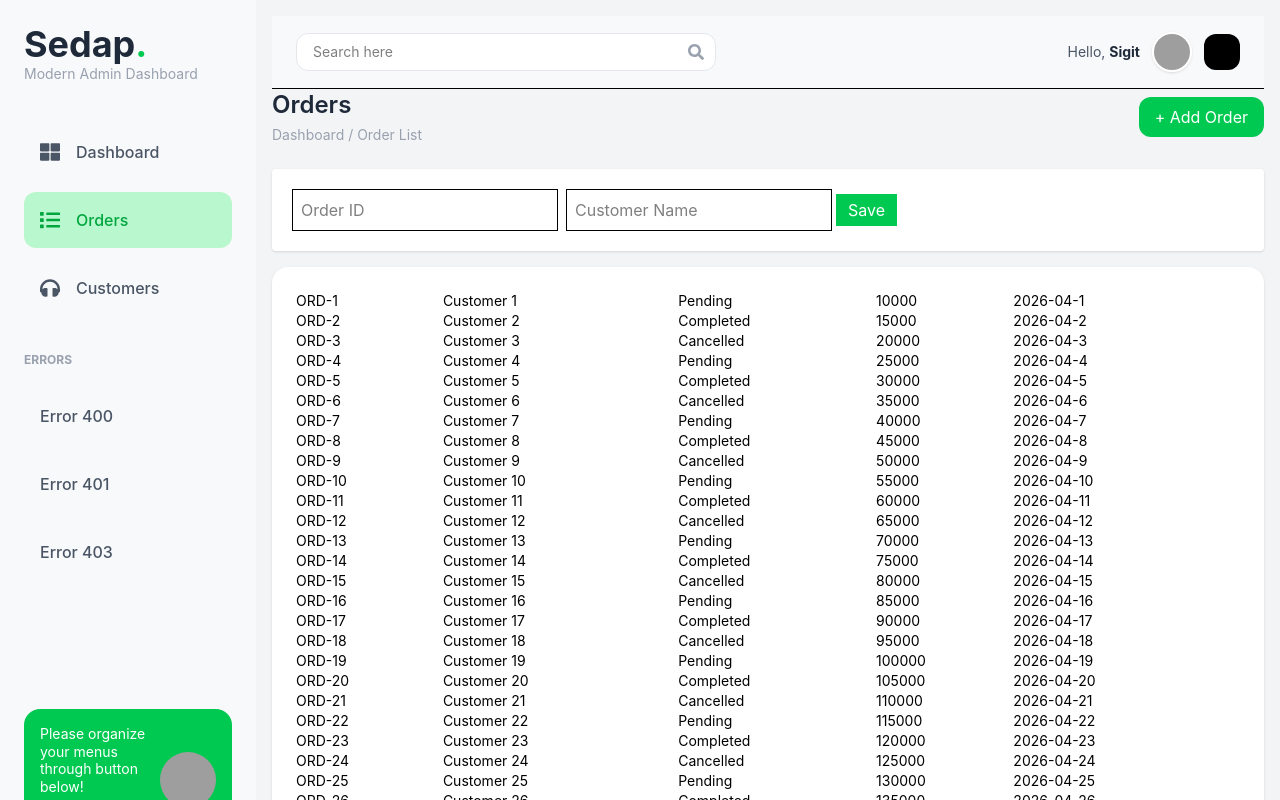
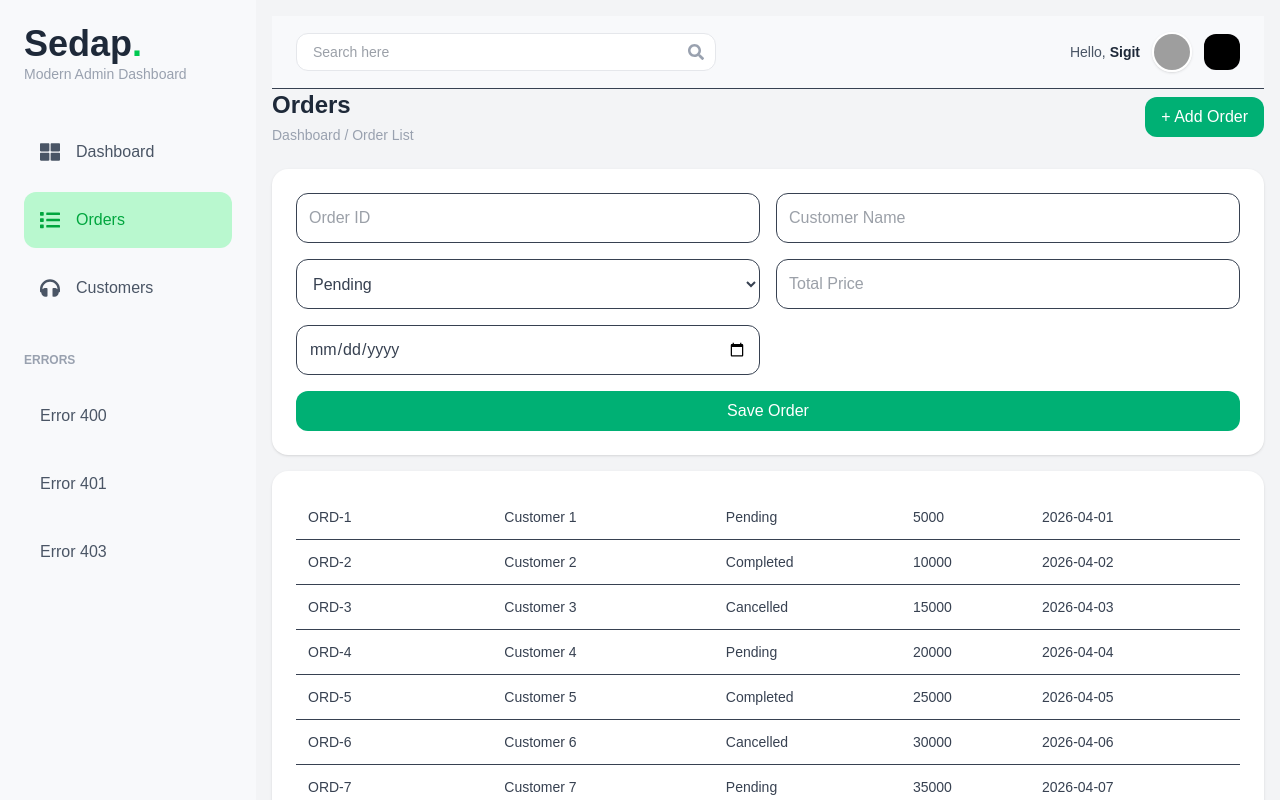
Before and after one commit to sigitprasetyo-pcr/React-Sigit-SIA, a React (Vite) app: page /orders in a window 1280 px wide. Both pictures are taken after a click on the button "+ Add Order". Shown: the top 800 px of the page. Built offline with nearby package versions, Linux system fonts and the light colour scheme; grey boxes are pictures that could not be loaded; a web font is replaced by a local one.

Commit message:
Latihan P6

```diff
--- a/src/App.jsx
+++ b/src/App.jsx
@@ -5,6 +5,7 @@ import Dashboard from "./pages/Dashboard";
 import Orders from "./pages/Orders";
 import Customers from "./pages/Customers";
 import NotFound from "./pages/NotFound";
+import ErrorPage from "./components/ErrorPage"; // ✅ TAMBAHAN
 import "./assets/tailwind.css";
 import Sidebar from "./layouts/Sidebar";
 
@@ -22,15 +23,43 @@ function App() {
           <Route path="/orders" element={<Orders />} />
           <Route path="/customers" element={<Customers />} />
 
-          {/* 🔥 ERROR PAGE */}
-          <Route path="/error/400" element={<NotFound />} />
-          <Route path="/error/401" element={<NotFound />} />
-          <Route path="/error/403" element={<NotFound />} />
+          {/* 🔥 ERROR PAGE (Sesuai Soal) */}
+          <Route
+            path="/error/400"
+            element={
+              <ErrorPage
+                code="400"
+                message="Bad Request"
+                image="https://cdn-icons-png.flaticon.com/512/564/564619.png"
+              />
+            }
+          />
 
-          {/* 🔥 404 WAJIB PALING BAWAH */}
+          <Route
+            path="/error/401"
+            element={
+              <ErrorPage
+                code="401"
+                message="Unauthorized"
+                image="https://cdn-icons-png.flaticon.com/512/564/564619.png"
+              />
+            }
+          />
+
+          <Route
+            path="/error/403"
+            element={
+              <ErrorPage
+                code="403"
+                message="Forbidden"
+                image="https://cdn-icons-png.flaticon.com/512/564/564619.png"
+              />
+            }
+          />
+
+          {/* 🔥 404 (PAKAI NotFound ATAU ErrorPage) */}
           <Route path="*" element={<NotFound />} />
         </Routes>
-
       </div>
     </div>
   );
--- a/src/assets/tailwind.css
+++ b/src/assets/tailwind.css
@@ -14,13 +14,53 @@
   :root {
     --font-barlow: "Barlow", sans-serif;
     --font-poppins: "Poppins", sans-serif;
+
     --color-latar: #f3f4f6;
     --color-teks: #374151;
     --color-teks-samping: #6b7280;
     --color-garis: #e5e7eb;
+
     --color-hijau: #00B074;
     --color-merah: #ef4444;
     --color-biru: #3b82f6;
     --color-kuning: #f59e0b;
   }
+
+  body {
+    font-family: var(--font-poppins);
+    background-color: var(--color-latar);
+    color: var(--color-teks);
+  }
 }
+
+/* 🔥 CUSTOM COMPONENT STYLE */
+@layer components {
+
+  .card {
+    @apply bg-white rounded-2xl shadow-sm p-6;
+  }
+
+  .table-header {
+    @apply text-gray-400 border-b text-sm;
+  }
+
+  .table-row {
+    @apply border-b hover:bg-gray-50 transition;
+  }
+
+  .table-cell {
+    @apply px-4 py-3;
+  }
+
+  .input {
+    @apply border rounded-xl p-3 outline-none focus:ring-2;
+  }
+
+  .btn-primary {
+    @apply bg-[var(--color-hijau)] hover:opacity-90 text-white px-4 py-2 rounded-xl;
+  }
+
+  .badge {
+    @apply px-3 py-1 rounded-full text-xs font-semibold;
+  }
+}
--- a/src/components/ErrorPage.jsx
+++ b/src/components/ErrorPage.jsx
@@ -1,27 +1,26 @@
 import { Link } from "react-router-dom";
 
-export default function ErrorPage({ code, description, image }) {
+export default function ErrorPage({ code, message, image }) {
   return (
-    <div className="flex items-center justify-center min-h-screen bg-[#F8F9FB]">
-      <div className="bg-white p-10 rounded-2xl shadow-md text-center max-w-md w-full">
+    <div className="flex items-center justify-center min-h-screen bg-[#F8F9FB] px-4">
+      <div className="bg-white rounded-2xl shadow-md p-10 text-center max-w-md w-full">
 
-        <img src={image} className="w-32 mx-auto mb-4" />
+        <img src={image} alt="error" className="w-40 mx-auto mb-6" />
 
-        <h1 className="text-6xl font-extrabold text-red-500 mb-2">
+        <h1 className="text-5xl font-extrabold text-red-500 mb-2">
           {code}
         </h1>
 
         <h2 className="text-xl font-bold text-gray-800 mb-2">
-          {description}
+          {message}
         </h2>
 
         <Link
           to="/"
-          className="inline-block bg-green-500 hover:bg-green-600 text-white px-6 py-2 rounded-lg"
+          className="inline-block mt-4 bg-green-500 text-white px-6 py-2 rounded-lg"
         >
-          Kembali ke Dashboard
+          Back to Dashboard
         </Link>
-
       </div>
     </div>
   );
--- a/src/data/Customers.js
+++ b/src/data/Customers.js
@@ -2,6 +2,6 @@ export const customers = Array.from({ length: 30 }, (_, i) => ({
   id: `CUS-${i + 1}`,
   name: `Customer ${i + 1}`,
   email: `customer${i + 1}@gmail.com`,
-  phone: `08123${i + 1}`,
+  phone: `08123${String(i + 1).padStart(3, "0")}`,
   loyalty: ["Bronze", "Silver", "Gold"][i % 3],
 }));
--- a/src/data/Orders.js
+++ b/src/data/Orders.js
@@ -2,6 +2,6 @@ export const orders = Array.from({ length: 30 }, (_, i) => ({
   id: `ORD-${i + 1}`,
   name: `Customer ${i + 1}`,
   status: ["Pending", "Completed", "Cancelled"][i % 3],
-  price: 10000 + i * 5000,
-  date: `2026-04-${(i % 30) + 1}`,
+  price: (i + 1) * 5000,
+  date: `2026-04-${String(i + 1).padStart(2, "0")}`,
 }));
--- a/src/pages/Customers.jsx
+++ b/src/pages/Customers.jsx
@@ -14,32 +14,64 @@ export default function Customers() {
 
   return (
     <div>
-
       <PageHeader title="Customers" breadcrumb={["Dashboard", "Customer List"]}>
         <button
-          onClick={()=>setShowForm(!showForm)}
-          className="bg-green-500 text-white px-4 py-2 rounded-xl"
+          onClick={() => setShowForm(!showForm)}
+          className="btn-primary"
         >
           + Add Customer
         </button>
       </PageHeader>
 
+      {/* ✅ FORM */}
       {showForm && (
-        <div className="bg-white p-4 mb-4 rounded shadow">
-          <input placeholder="Customer ID" onChange={(e)=>setForm({...form,id:e.target.value})} className="border p-2 m-1"/>
-          <input placeholder="Name" onChange={(e)=>setForm({...form,name:e.target.value})} className="border p-2 m-1"/>
-          <button onClick={handleSubmit} className="bg-green-500 text-white px-3 py-1">
-            Save
+        <div className="card mb-4 grid grid-cols-2 gap-4">
+          <input
+            className="input"
+            placeholder="Customer ID"
+            onChange={(e) => setForm({ ...form, id: e.target.value })}
+          />
+
+          <input
+            className="input"
+            placeholder="Name"
+            onChange={(e) => setForm({ ...form, name: e.target.value })}
+          />
+
+          <input
+            className="input"
+            placeholder="Email"
+            onChange={(e) => setForm({ ...form, email: e.target.value })}
+          />
+
+          <input
+            className="input"
+            placeholder="Phone"
+            onChange={(e) => setForm({ ...form, phone: e.target.value })}
+          />
+
+          <select
+            className="input"
+            onChange={(e) => setForm({ ...form, loyalty: e.target.value })}
+          >
+            <option>Bronze</option>
+            <option>Silver</option>
+            <option>Gold</option>
+          </select>
+
+          <button className="btn-primary col-span-2" onClick={handleSubmit}>
+            Save Customer
           </button>
         </div>
       )}
 
-      <div className="bg-white p-6 rounded-2xl shadow-sm">
+      {/* ✅ TABLE */}
+      <div className="card hover:shadow-md transition-all overflow-x-auto">
         <table className="w-full text-sm">
           <tbody>
-            {data.map((c,i)=>(
-              <tr key={i}>
-                <td>{c.id}</td>
+            {data.map((c, i) => (
+              <tr key={i} className="border-b">
+                <td className="p-3">{c.id}</td>
                 <td>{c.name}</td>
                 <td>{c.email}</td>
                 <td>{c.phone}</td>
@@ -49,7 +81,6 @@ export default function Customers() {
           </tbody>
         </table>
       </div>
-
     </div>
   );
 }
--- a/src/pages/Orders.jsx
+++ b/src/pages/Orders.jsx
@@ -14,32 +14,64 @@ export default function Orders() {
 
   return (
     <div>
-
       <PageHeader title="Orders" breadcrumb={["Dashboard", "Order List"]}>
         <button
           onClick={() => setShowForm(!showForm)}
-          className="bg-green-500 text-white px-4 py-2 rounded-xl"
+          className="btn-primary"
         >
           + Add Order
         </button>
       </PageHeader>
 
+      {/* ✅ FORM */}
       {showForm && (
-        <div className="bg-white p-4 mb-4 rounded shadow">
-          <input placeholder="Order ID" onChange={(e)=>setForm({...form,id:e.target.value})} className="border p-2 m-1"/>
-          <input placeholder="Customer Name" onChange={(e)=>setForm({...form,name:e.target.value})} className="border p-2 m-1"/>
-          <button onClick={handleSubmit} className="bg-green-500 text-white px-3 py-1">
-            Save
+        <div className="card mb-4 grid grid-cols-2 gap-4">
+          <input
+            className="input"
+            placeholder="Order ID"
+            onChange={(e) => setForm({ ...form, id: e.target.value })}
+          />
+
+          <input
+            className="input"
+            placeholder="Customer Name"
+            onChange={(e) => setForm({ ...form, name: e.target.value })}
+          />
+
+          <select
+            className="input"
+            onChange={(e) => setForm({ ...form, status: e.target.value })}
+          >
+            <option>Pending</option>
+            <option>Completed</option>
+            <option>Cancelled</option>
+          </select>
+
+          <input
+            className="input"
+            placeholder="Total Price"
+            onChange={(e) => setForm({ ...form, price: e.target.value })}
+          />
+
+          <input
+            type="date"
+            className="input"
+            onChange={(e) => setForm({ ...form, date: e.target.value })}
+          />
+
+          <button className="btn-primary col-span-2" onClick={handleSubmit}>
+            Save Order
           </button>
         </div>
       )}
 
-      <div className="bg-white p-6 rounded-2xl shadow-sm">
+      {/* ✅ TABLE */}
+      <div className="card hover:shadow-md transition-all overflow-x-auto">
         <table className="w-full text-sm">
           <tbody>
-            {data.map((o,i)=>(
-              <tr key={i}>
-                <td>{o.id}</td>
+            {data.map((o, i) => (
+              <tr key={i} className="border-b">
+                <td className="p-3">{o.id}</td>
                 <td>{o.name}</td>
                 <td>{o.status}</td>
                 <td>{o.price}</td>
@@ -49,7 +81,6 @@ export default function Orders() {
           </tbody>
         </table>
       </div>
-
     </div>
   );
 }
```
